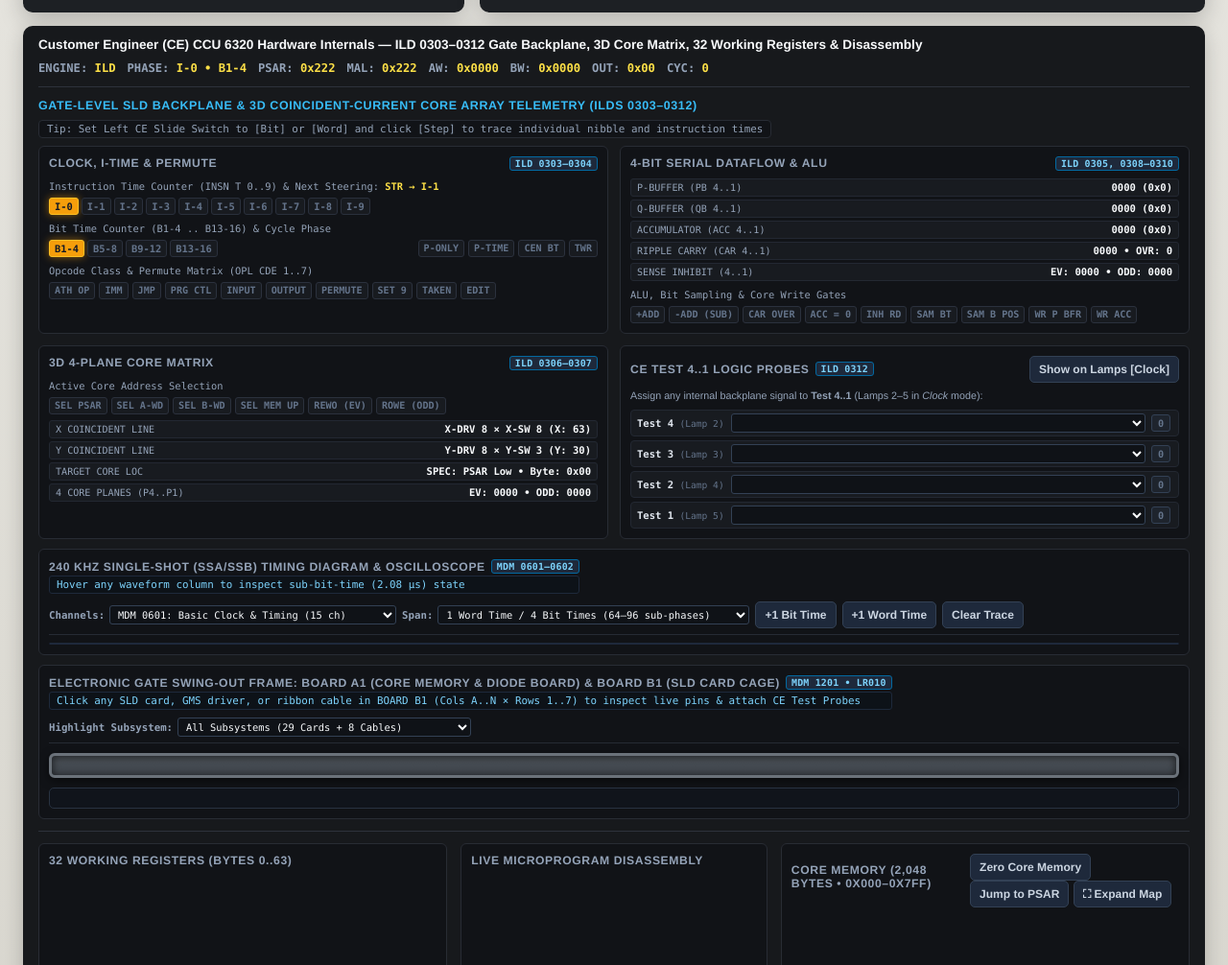
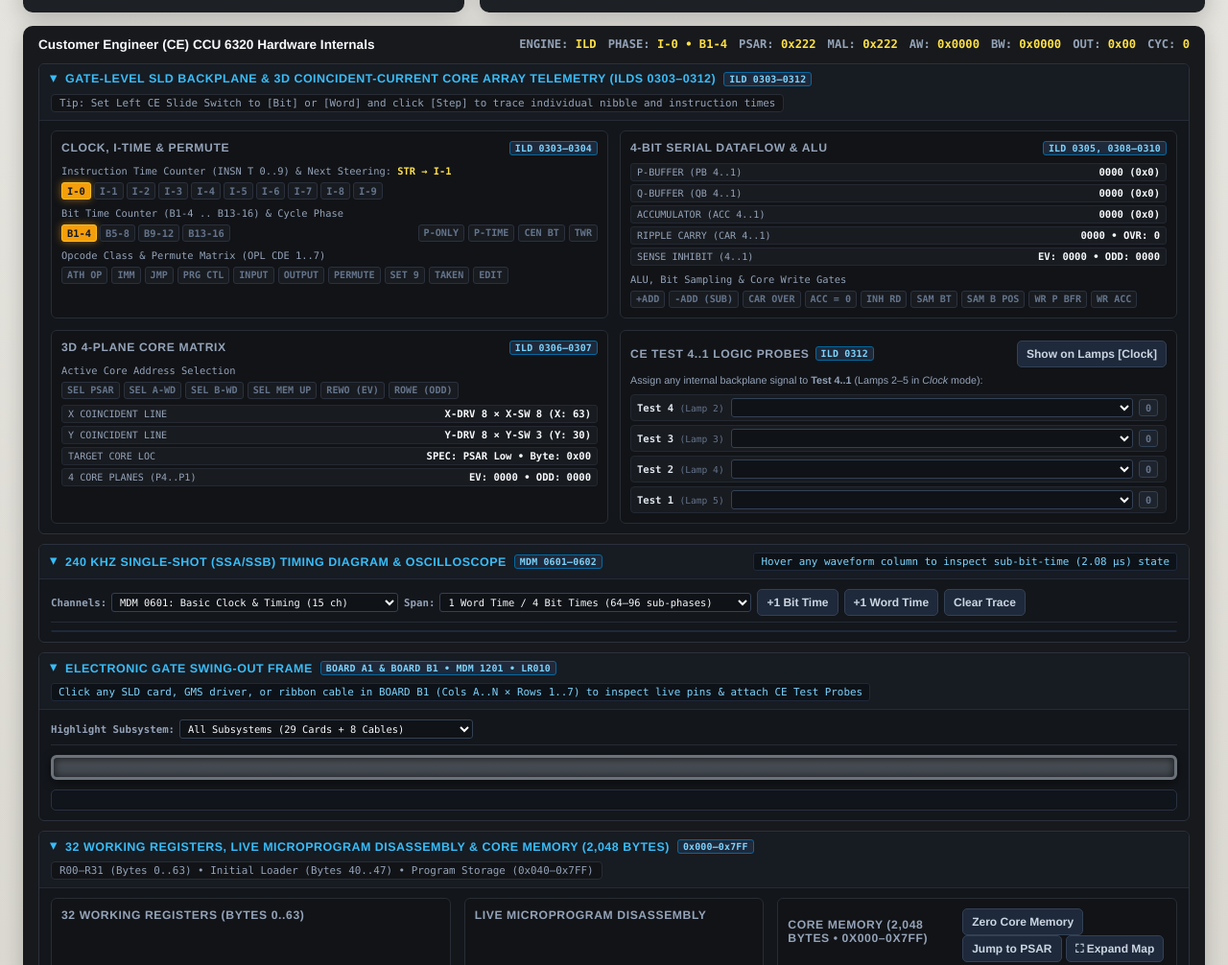
Before and after one commit to ebruchez/ibm-mt-sc, a plain HTML site: page web/index.html in a window 1280 px wide. Shown: the part 1267-2273 px from the top of the page at 96% size. Drawn offline with Linux system fonts and the light colour scheme; a script that the page names is missing.

Commit message:
Make CE sections collapsible

```diff
--- a/web/index.html
+++ b/web/index.html
@@ -553,7 +553,7 @@
     <!-- Bottom Collapsible Customer Engineer (CE) Hardware Internals Drawer -->
     <details class="ce-drawer" open>
       <summary class="ce-drawer-summary">
-        <span>Customer Engineer (CE) CCU 6320 Hardware Internals — ILD 0303–0312 Gate Backplane, 3D Core Matrix, 32 Working Registers &amp; Disassembly</span>
+        <span>Customer Engineer (CE) CCU 6320 Hardware Internals</span>
         <div class="ce-quick-regs">
           <span>ENGINE: <strong id="ce-reg-engine">ILD</strong></span>
           <span>PHASE: <strong id="ce-reg-phase">I-0 • B1-4</strong></span>
@@ -566,15 +566,18 @@
         </div>
       </summary>
 
-      <!-- Gate-Level ILD 0303-0312 Backplane, 4-Bit Serial ALU, 3D Core Matrix & CE Test Probe Inspector -->
-      <div id="ce-ild-inspector" class="ce-ild-inspector">
-        <div class="ce-ild-header">
-          <div class="ce-ild-title-row">
-            <h3>Gate-Level SLD Backplane &amp; 3D Coincident-Current Core Array Telemetry (ILDs 0303–0312)</h3>
+      <div class="ce-subsections-stack">
+        <!-- Collapsible Section 1: Gate-Level ILD 0303-0312 Backplane, 4-Bit Serial ALU, 3D Core Matrix & CE Test Probe Inspector -->
+        <details id="ce-ild-inspector" class="ce-subsection" open>
+          <summary class="ce-subsection-summary">
+            <div class="ce-subsection-title">
+              <span>Gate-Level SLD Backplane &amp; 3D Coincident-Current Core Array Telemetry (ILDs 0303–0312)</span>
+              <span class="ild-sheet-tag">ILD 0303–0312</span>
+            </div>
             <span id="ce-ild-step-hint" class="ce-ild-hint">Tip: Set Left CE Slide Switch to [Bit] or [Word] and click [Step] to trace individual nibble and instruction times</span>
-          </div>
-        </div>
+          </summary>
 
+          <div class="ce-subsection-body">
             <div class="ce-ild-grid">
               <!-- Card 1: Clock, Instruction Time & Permute (ILD 0303 - 0304) -->
               <div class="ce-panel ild-card">
@@ -728,14 +731,21 @@
                 </div>
               </div>
             </div>
+          </div>
+        </details>
 
-        <!-- Sub-Bit-Time (240 kHz Single-Shot SSA/SSB) Oscilloscope & Timing Diagram (MDM 0601–0602) -->
-        <div id="ce-ild-scope-panel" class="ce-panel ild-card ild-scope-card">
+        <!-- Collapsible Section 2: Sub-Bit-Time (240 kHz Single-Shot SSA/SSB) Oscilloscope & Timing Diagram (MDM 0601–0602) -->
+        <details id="ce-ild-scope-panel" class="ce-subsection" open>
+          <summary class="ce-subsection-summary">
+            <div class="ce-subsection-title">
+              <span>240 kHz Single-Shot (SSA/SSB) Timing Diagram &amp; Oscilloscope</span>
+              <span class="ild-sheet-tag">MDM 0601–0602</span>
+            </div>
+            <span id="ild-scope-cursor-info" class="ild-scope-cursor-readout">Hover any waveform column to inspect sub-bit-time (2.08 µs) state</span>
+          </summary>
+
+          <div class="ce-subsection-body ild-scope-card">
             <div class="ild-scope-toolbar">
-            <div class="ild-scope-title-group">
-              <h3>240 kHz Single-Shot (SSA/SSB) Timing Diagram &amp; Oscilloscope <span class="ild-sheet-tag">MDM 0601–0602</span></h3>
-              <span id="ild-scope-cursor-info" class="ild-scope-cursor-readout">Hover any waveform column to inspect sub-bit-time (2.08 µs) state</span>
-            </div>
               <div class="ild-scope-controls">
                 <label class="ild-scope-ctl-lbl">Channels:
                   <select id="ild-scope-preset" class="ild-probe-select ild-scope-select">
@@ -758,14 +768,20 @@
             </div>
             <div id="ild-scope-viewport" class="ild-scope-viewport" aria-label="240 kHz SSA/SSB Timing Diagram"></div>
           </div>
+        </details>
 
-        <!-- Physical Backplane Card Cage: Electronic Gate BOARD A1 (Core Memory) & BOARD B1 (SLD Card Cage) (MDM 1201 & LR010) -->
-        <div id="ce-ild-cage-panel" class="ce-panel ild-card ild-cage-card">
+        <!-- Collapsible Section 3: Electronic Gate Swing-Out Frame: BOARD A1 (Core Memory) & BOARD B1 (SLD Card Cage) (MDM 1201 & LR010) -->
+        <details id="ce-ild-cage-panel" class="ce-subsection" open>
+          <summary class="ce-subsection-summary">
+            <div class="ce-subsection-title">
+              <span>Electronic Gate Swing-Out Frame</span>
+              <span class="ild-sheet-tag">BOARD A1 &amp; BOARD B1 • MDM 1201 • LR010</span>
+            </div>
+            <span class="ild-scope-cursor-readout">Click any SLD card, GMS driver, or ribbon cable in BOARD B1 (Cols A..N × Rows 1..7) to inspect live pins &amp; attach CE Test Probes</span>
+          </summary>
+
+          <div class="ce-subsection-body ild-cage-card">
             <div class="ild-scope-toolbar">
-            <div class="ild-scope-title-group">
-              <h3>Electronic Gate Swing-Out Frame: BOARD A1 (Core Memory &amp; Diode Board) &amp; BOARD B1 (SLD Card Cage) <span class="ild-sheet-tag">MDM 1201 • LR010</span></h3>
-              <span class="ild-scope-cursor-readout">Click any SLD card, GMS driver, or ribbon cable in BOARD B1 (Cols A..N × Rows 1..7) to inspect live pins &amp; attach CE Test Probes</span>
-            </div>
               <div class="ild-scope-controls">
                 <label class="ild-scope-ctl-lbl">Highlight Subsystem:
                   <select id="ild-cage-filter" class="ild-probe-select ild-scope-select">
@@ -787,8 +803,19 @@
             <!-- Selected SLD Card & Backplane Pin Inspector -->
             <div id="ild-card-inspector" class="ild-card-inspector"></div>
           </div>
+        </details>
+
+        <!-- Collapsible Section 4: 32 Working Registers, Live Microprogram Disassembly & Core Memory (2,048 Bytes) -->
+        <details id="ce-regs-mem-panel" class="ce-subsection" open>
+          <summary class="ce-subsection-summary">
+            <div class="ce-subsection-title">
+              <span>32 Working Registers, Live Microprogram Disassembly &amp; Core Memory (2,048 Bytes)</span>
+              <span class="ild-sheet-tag">0x000–0x7FF</span>
             </div>
+            <span class="ce-ild-hint">R00–R31 (Bytes 0..63) • Initial Loader (Bytes 40..47) • Program Storage (0x040–0x7FF)</span>
+          </summary>
 
+          <div class="ce-subsection-body">
             <div class="ce-drawer-grid">
               <!-- 32 Working Registers -->
               <div class="ce-panel">
@@ -814,6 +841,9 @@
                 </div>
                 <div id="ce-memory-dump" class="memory-dump"></div>
               </div>
+            </div>
+          </div>
+        </details>
       </div>
     </details>
 
--- a/web/styles.css
+++ b/web/styles.css
@@ -1373,10 +1373,79 @@ button, select {
   color: #fde047;
 }
 
+.ce-subsections-stack {
+  margin-top: 12px;
+  display: flex;
+  flex-direction: column;
+  gap: 10px;
+}
+
+.ce-subsection {
+  background: #13161b;
+  border: 1px solid #2b313c;
+  border-radius: 6px;
+  overflow: hidden;
+  transition: opacity 0.15s ease;
+}
+
+.ce-subsection.behavioral-dim {
+  opacity: 0.65;
+}
+
+.ce-subsection-summary {
+  cursor: pointer;
+  padding: 8px 12px;
+  background: #171b22;
+  display: flex;
+  flex-wrap: wrap;
+  align-items: center;
+  justify-content: space-between;
+  gap: 8px;
+  user-select: none;
+  list-style: none;
+}
+
+.ce-subsection-summary::-webkit-details-marker {
+  display: none;
+}
+
+.ce-subsection[open] > .ce-subsection-summary {
+  border-bottom: 1px solid #252b35;
+}
+
+.ce-subsection-summary:hover {
+  background: #1c212a;
+}
+
+.ce-subsection-title {
+  display: inline-flex;
+  align-items: center;
+  gap: 8px;
+  font-size: 0.78rem;
+  font-weight: 700;
+  color: #38bdf8;
+  text-transform: uppercase;
+  letter-spacing: 0.5px;
+}
+
+.ce-subsection-title::before {
+  content: "▸";
+  display: inline-block;
+  color: #94a3b8;
+  font-size: 0.82rem;
+  transition: transform 0.15s ease;
+}
+
+.ce-subsection[open] > .ce-subsection-summary .ce-subsection-title::before {
+  transform: rotate(90deg);
+  color: #38bdf8;
+}
+
+.ce-subsection-body {
+  padding: 10px 12px;
+}
+
 .ce-drawer-grid {
-  margin-top: 12px;
-  padding-top: 12px;
-  border-top: 1px solid #2d323b;
   display: grid;
   grid-template-columns: 1.2fr 0.9fr 1.2fr;
   gap: 14px;
@@ -2239,7 +2308,6 @@ button, select {
    SUB-BIT-TIME (240 kHz SSA/SSB) OSCILLOSCOPE & TIMING DIAGRAM (MDM 0601–0602)
    ============================================================================ */
 .ild-scope-card {
-  margin-top: 10px;
   display: flex;
   flex-direction: column;
   gap: 8px;
@@ -2328,7 +2396,6 @@ button, select {
    ELECTRONIC GATE SWING-OUT FRAME: BOARD A1 (CORE) & BOARD B1 (SLD CARD CAGE)
    ============================================================================ */
 .ild-cage-card {
-  margin-top: 10px;
   display: flex;
   flex-direction: column;
   gap: 10px;
```
Lines whose indentation alone changed are shown as unchanged.
